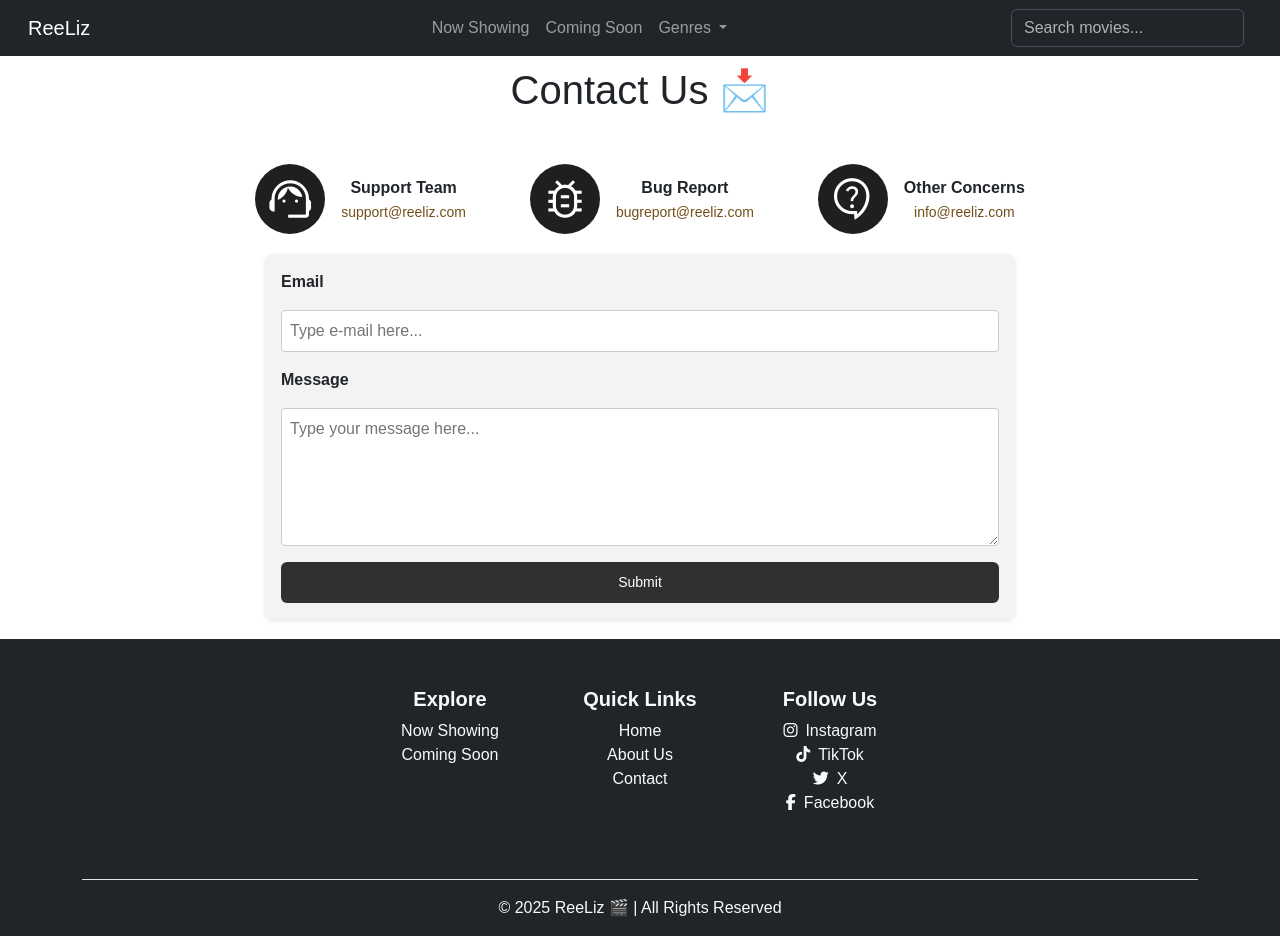
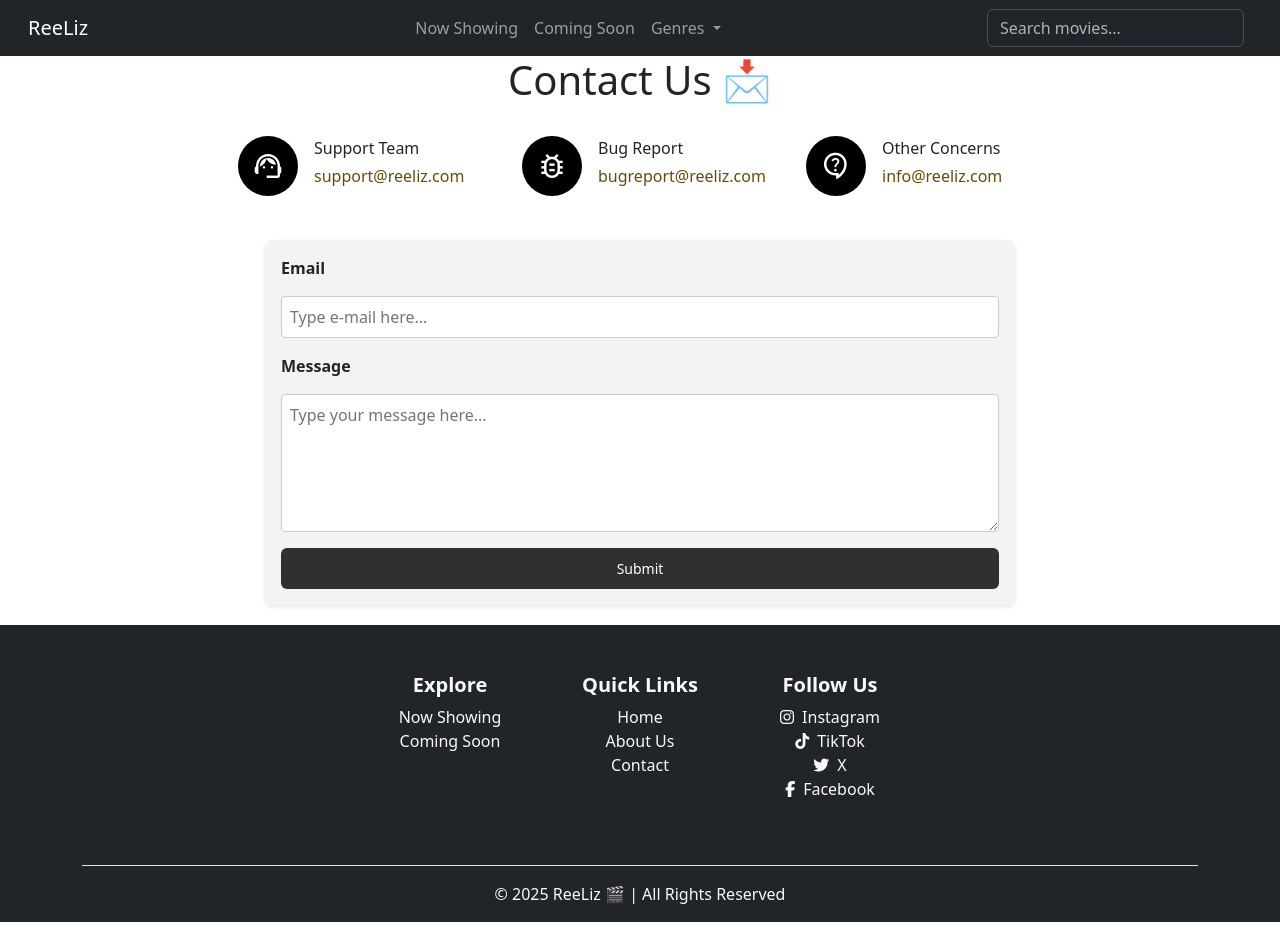
Before and after one commit to Tubachups/ReeLiz-Movie, a Flask app: page /contact in a window 1280 px wide. Run offline with Flask 3, Linux system fonts and the light colour scheme; parts of the project's set-up code (start-up, migrations or seed data) failed here and were passed over; some libraries are stand-ins or nearby versions.

Commit message:
Fixed contact us upper part using bootstrap

```diff
--- a/static/styles/contact.css
+++ b/static/styles/contact.css
@@ -1,42 +1,16 @@
-body {
-  display: flex;
-  flex-direction: column;
-  font-family: Arial, sans-serif;
-  text-align: center;
-}
-
-@keyframes fadeInUp {
-  from {
-    opacity: 0;
-    transform: translateY(20px);
-  }
-  to {
-    opacity: 1;
-    transform: translateY(0);
-  }
-}
-
-.head1 {
-  padding: 10px;
-}
-
-.contact-row {
-  display: flex;
-  gap: 4rem;
-  justify-content: center;
-  margin-top: 2rem;
-  flex-wrap: wrap;
-}
+@import url("https://fonts.googleapis.com/icon?family=Material+Icons");
 
 .contact-item {
-  display: flex;
-  align-items: center;
-  gap: 1rem;
-  opacity: 0; /* start hidden */
   animation: fadeInUp 0.6s ease-out forwards;
 }
 
-/* Stagger animation for each item */
+.contact-subitem{
+  display: grid;
+  grid-template-columns: auto 160px;
+  gap: 1rem;
+  justify-content: center;
+}
+
 .contact-item:nth-child(1) {
   animation-delay: 0.2s;
 }
@@ -45,49 +19,6 @@ body {
 }
 .contact-item:nth-child(3) {
   animation-delay: 0.6s;
-}
-
-/* Circle icon */
-@import url("https://fonts.googleapis.com/icon?family=Material+Icons");
-
-.contact-icon {
-  display: inline-flex;
-  justify-content: center;
-  align-items: center;
-  width: 50px;
-  height: 50px;
-  border-radius: 50%;
-  background-color: black;
-  color: white;
-  font-size: 50px;
-  margin-right: 10px;
-  transition: transform 0.3s ease;
-}
-
-.contact-item .material-symbols-outlined {
-  display: flex;
-  justify-content: center;
-  align-items: center;
-  width: 70px;
-  height: 70px;
-  border-radius: 50%;
-  background-color: rgb(31, 31, 31);
-  color: white;
-  font-size: 32px;
-  flex-shrink: 0;
-}
-
-.contact-text b {
-  display: block;
-  font-size: 16px;
-}
-
-.contact-text a {
-  display: block;
-  text-decoration: none;
-  color: #744e19;
-  font-size: 14px;
-  margin-top: 2px;
 }
 
 .contact-form {
@@ -151,3 +82,14 @@ body {
     max-width: 100%;
   }
 }
+
+@keyframes fadeInUp {
+  from {
+    opacity: 0;
+    transform: translateY(20px);
+  }
+  to {
+    opacity: 1;
+    transform: translateY(0);
+  }
+}
--- a/templates/contact.html
+++ b/templates/contact.html
@@ -1,7 +1,7 @@
 {% extends 'base.html' %}
 
 {% block head %}
-  <link rel="icon" type="image/png" href="{{ url_for('static', filename='styles/img/logo.png') }}">
+<link rel="icon" type="image/png" href="{{ url_for('static', filename='styles/img/logo.png') }}">
 
 <title>Contact Us - Reeliz</title>
 <link rel="stylesheet" href="{{ url_for('static', filename='styles/contact.css') }}">
@@ -11,37 +11,63 @@
 {% endblock %}
 
 {% block body %}
-<h1 class="head1">Contact Us 📩</h1>
+<h1 class="head1 text-center">Contact Us 📩</h1>
 
-<div class="contact-container">
+<div class="container">
   <!-- Left side: contact info as a row -->
-  <div class="contact-row">
-    <div class="contact-item">
+  <div class="row justify-content-center text-center">
+    <div class="col-lg-8">
+      <div class="d-flex flex-column flex-md-row justify-content-center gap-3 gap-lg-5 py-4">
 
-     <span class="material-symbols-outlined" style="font-size: 50px;">support_agent</span>
+        <div class="contact-subitem ">
+          <span
+            class="material-symbols-outlined d-flex justify-content-center align-items-center rounded-circle bg-black text-white "
+            style="width:60px; height:60px; font-size:32px;">
+            support_agent
+          </span>
+          <div class="text-start ">
+            <p class="mb-1">Support Team</p>
+            <a href="mailto:support@reeliz.com" class="text-decoration-none text-warning-emphasis">
+              support@reeliz.com
+            </a>
+          </div>
+        </div>
 
-      <div class="contact-text">
-    <b>Support Team</b>
-    <a href="mailto:support@reeliz.com">support@reeliz.com</a>
-      </div>
-    </div>
+        <div class="contact-subitem ">
+          <span
+            class="material-symbols-outlined d-flex justify-content-center align-items-center rounded-circle bg-black text-white "
+            style="width:60px; height:60px; font-size:32px;">
+            bug_report
+          </span>
+          <div class="text-start ">
+            <p class="mb-1">Bug Report</p>
+            <a href="mailto:bugreport@reeliz.com" class="text-decoration-none text-warning-emphasis">
+              bugreport@reeliz.com
+            </a>
+          </div>
+        </div>
 
-    <div class="contact-item">
-      <span class="material-symbols-outlined" style="font-size: 50px;">bug_report</span>
-      <div class="contact-text">
-        <b>Bug Report</b>
-        <a href="mailto:bugreport@reeliz.com">bugreport@reeliz.com</a>
-      </div>
-    </div>
+        <div class="contact-subitem ">
+          <span
+            class="material-symbols-outlined d-flex justify-content-center align-items-center rounded-circle bg-black text-white "
+            style="width:60px; height:60px; font-size:32px;">
+            contact_support
+          </span>
+          <div class="text-start ">
+            <p class="mb-1">Other Concerns</p>
+            <a href="mailto:info@reeliz.com" class="text-decoration-none text-warning-emphasis">
+              info@reeliz.com
+            </a>
+          </div>
+        </div>
 
-    <div class="contact-item">
-      <span class="material-symbols-outlined" style="font-size: 50px;">contact_support</span>
-      <div class="contact-text">
-        <b>Other Concerns</b>
-        <a href="mailto:info@reeliz.com">info@reeliz.com</a>
+
+
       </div>
     </div>
   </div>
+
+
 
   <!-- Right side: message form -->
   <div class="contact-form">
```
